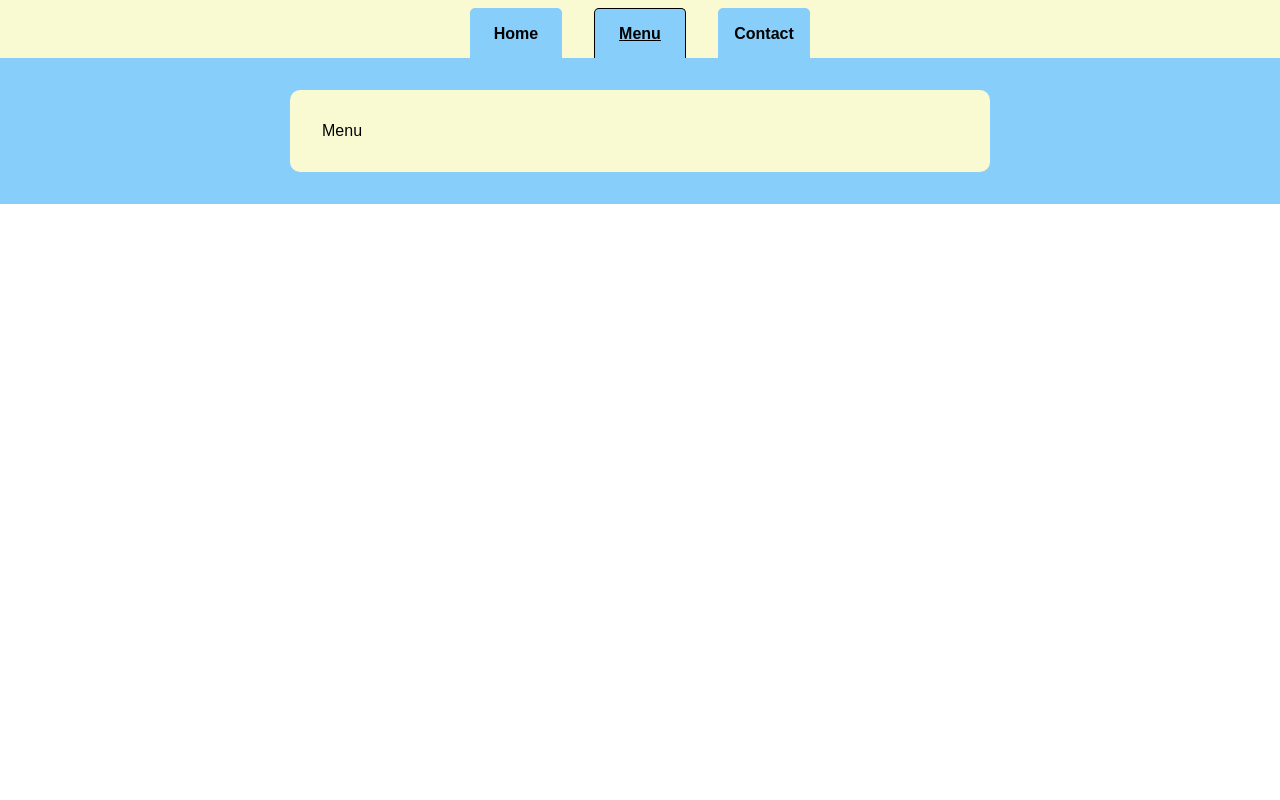
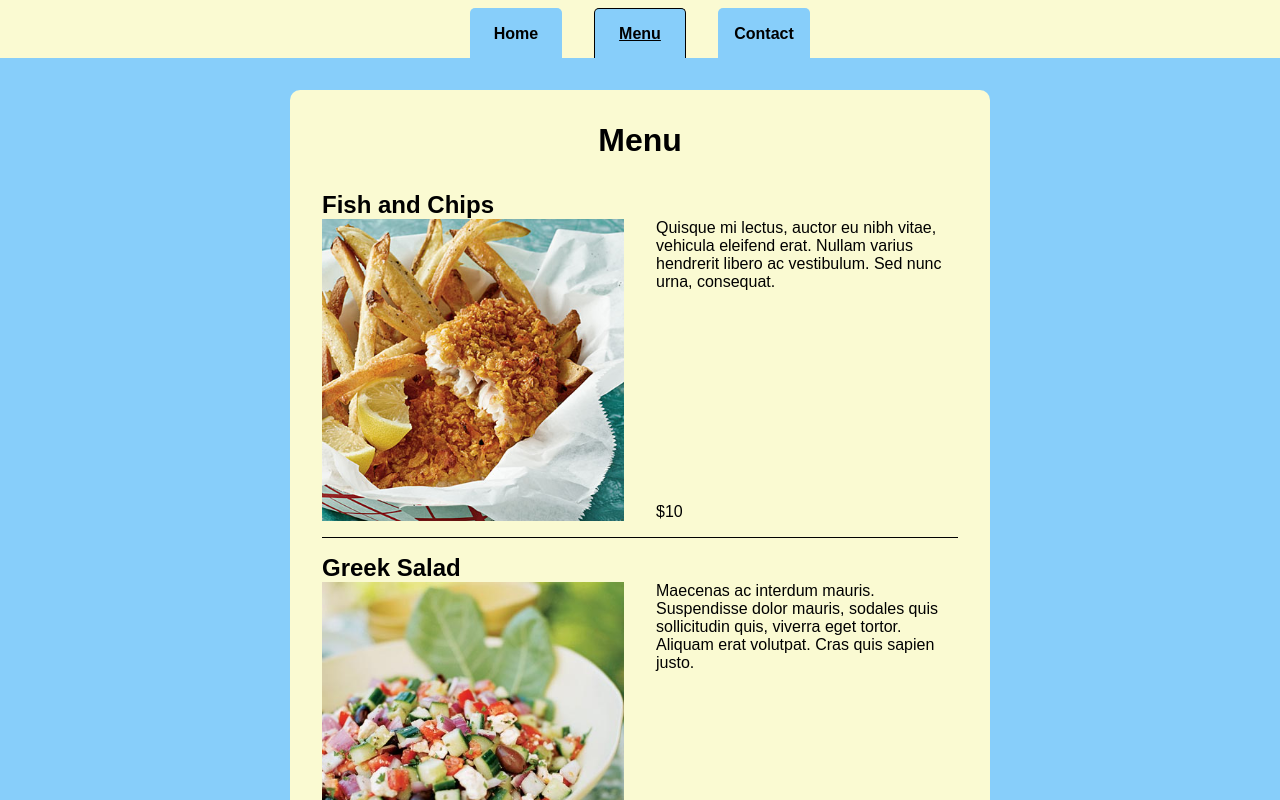
Before and after one commit to jundran/restaurant-page, a website built with webpack: page src/index.html in a window 1280 px wide. Both pictures are taken after a click on the element "Menu". Shown: the top 800 px of the page. Built offline with nearby package versions, Linux system fonts and the light colour scheme.

Commit message:
Finish menu page

```diff
--- a/package.json
+++ b/package.json
@@ -12,6 +12,8 @@
   "devDependencies": {
     "css-loader": "^6.7.2",
     "html-webpack-plugin": "^5.5.0",
+    "sass": "^1.56.2",
+    "sass-loader": "^13.2.0",
     "style-loader": "^3.3.1",
     "webpack": "^5.75.0",
     "webpack-cli": "^5.0.1",
--- a/src/data.js
+++ b/src/data.js
@@ -1,5 +1,39 @@
-const p1 = 'Lorem ipsum dolor sit amet, consectetur adipiscing elit, sed do eiusmod tempor incididunt ut labore et dolore magna aliqua. Nibh mauris cursus mattis molestie a iaculis at erat. Et netus et malesuada fames ac. Arcu dictum varius duis at consectetur lorem. Duis ultricies lacus sed turpis tincidunt id aliquet risus. Elit scelerisque mauris pellentesque pulvinar pellentesque habitant. Convallis a cras semper auctor neque vitae. Varius duis at consectetur lorem donec massa sapien faucibus. Blandit massa enim nec dui nunc mattis enim ut. Sed id semper risus in hendrerit gravida rutrum. Augue interdum velit euismod in pellentesque massa placerat duis ultricies. Amet consectetur adipiscing elit ut aliquam purus sit amet luctus. In fermentum et sollicitudin ac orci phasellus. At varius vel pharetra vel turpis nunc eget lorem dolor. Sollicitudin tempor id eu nisl nunc mi ipsum.'
+export const HOME_PARAGRAPH_ONE = 'Lorem ipsum dolor sit amet, consectetur adipiscing elit, sed do eiusmod tempor incididunt ut labore et dolore magna aliqua. Nibh mauris cursus mattis molestie a iaculis at erat. Et netus et malesuada fames ac. Arcu dictum varius duis at consectetur lorem. Duis ultricies lacus sed turpis tincidunt id aliquet risus. Elit scelerisque mauris pellentesque pulvinar pellentesque habitant. Convallis a cras semper auctor neque vitae. Varius duis at consectetur lorem donec massa sapien faucibus. Blandit massa enim nec dui nunc mattis enim ut. Sed id semper risus in hendrerit gravida rutrum. Augue interdum velit euismod in pellentesque massa placerat duis ultricies. Amet consectetur adipiscing elit ut aliquam purus sit amet luctus. In fermentum et sollicitudin ac orci phasellus. At varius vel pharetra vel turpis nunc eget lorem dolor. Sollicitudin tempor id eu nisl nunc mi ipsum.'
 
-const p2 = 'Ornare massa eget egestas purus viverra accumsan in nisl nisi. Facilisis volutpat est velit egestas. Pulvinar sapien et ligula ullamcorper. Cursus metus aliquam eleifend mi in nulla posuere sollicitudin aliquam. Quis hendrerit dolor magna eget est lorem ipsum dolor sit. Facilisis gravida neque convallis a cras semper auctor neque vitae. Et tortor consequat id porta nibh. Libero id faucibus nisl tincidunt eget nullam non nisi. Id aliquet risus feugiat in. In nibh mauris cursus mattis molestie a. Vel orci porta non pulvinar neque. Mauris commodo quis imperdiet massa tincidunt nunc pulvinar. Pulvinar etiam non quam lacus. Ut pharetra sit amet aliquam id. Porttitor rhoncus dolor purus non. Et netus et malesuada fames ac turpis egestas. Sed felis eget velit aliquet sagittis id consectetur purus ut.'
+export const HOME_PARAGRAPH_TWO = 'Ornare massa eget egestas purus viverra accumsan in nisl nisi. Facilisis volutpat est velit egestas. Pulvinar sapien et ligula ullamcorper. Cursus metus aliquam eleifend mi in nulla posuere sollicitudin aliquam. Quis hendrerit dolor magna eget est lorem ipsum dolor sit. Facilisis gravida neque convallis a cras semper auctor neque vitae. Et tortor consequat id porta nibh. Libero id faucibus nisl tincidunt eget nullam non nisi. Id aliquet risus feugiat in. In nibh mauris cursus mattis molestie a. Vel orci porta non pulvinar neque. Mauris commodo quis imperdiet massa tincidunt nunc pulvinar. Pulvinar etiam non quam lacus. Ut pharetra sit amet aliquam id. Porttitor rhoncus dolor purus non. Et netus et malesuada fames ac turpis egestas. Sed felis eget velit aliquet sagittis id consectetur purus ut.'
 
-export { p1, p2 }
+import m1 from './images/fish-and-chips.jpg'
+import m2 from './images/greek-salad.jpg'
+import m3 from './images/grilled-vegetable-pasta.jpg'
+import m4 from './images/apple-pie.webp'
+
+export const MENU_ITEMS = [
+  {
+    id: 1,
+    title: 'Fish and Chips',
+    price: 10,
+    image: m1,
+    text: 'Quisque mi lectus, auctor eu nibh vitae, vehicula eleifend erat. Nullam varius hendrerit libero ac vestibulum. Sed nunc urna, consequat. '
+  },
+  {
+    id: 2,
+    title: 'Greek Salad',
+    price: 9,
+    image: m2,
+    text: 'Maecenas ac interdum mauris. Suspendisse dolor mauris, sodales quis sollicitudin quis, viverra eget tortor. Aliquam erat volutpat. Cras quis sapien justo.'
+  },
+  {
+    id: 3,
+    title: 'Grilled Vegetable Pasta',
+    price: 14,
+    image: m3,
+    text: 'Aliquam mauris orci, tristique nec nulla et, fringilla bibendum nisi. Fusce nec faucibus dui, non dictum mauris.'
+  },
+  {
+    id: 4,
+    title: 'Apple Pie',
+    price: 6,
+    image: m4,
+    text: 'Etiam sit amet felis id eros tempor laoreet. Nulla imperdiet ante nec augue interdum ultricies. Etiam eu turpis lobortis ante. '
+  },
+]
--- a/src/index.js
+++ b/src/index.js
@@ -1,7 +1,7 @@
 import Home from './pages/home.js'
 import Menu from './pages/menu.js'
 import Contact from './pages/contact.js'
-import './styles.css'
+import './styles/index.css'
 
 // FUNCTIONS
 function createPageHolder() {
--- a/src/pages/home.js
+++ b/src/pages/home.js
@@ -1,19 +1,17 @@
-import { p1, p2 } from '../data.js'
+import { HOME_PARAGRAPH_ONE, HOME_PARAGRAPH_TWO } from '../data.js'
 import RestaurantImage from '../images/restaurant.jpg'
 
 export default function Home() {
-  const homepage = document.createElement('div')
-  homepage.className = 'page'
-
   const title = document.createElement('h1')
   title.textContent = 'Restaurant'
 
   const image = new Image()
   image.src = RestaurantImage
 
-  const para1 = addParagraph(p1)
-  const para2 = addParagraph(p2)
+  const para1 = addParagraph(HOME_PARAGRAPH_ONE)
+  const para2 = addParagraph(HOME_PARAGRAPH_TWO)
 
+  const homepage = document.createElement('div')
   ;[title, image, para1, para2].forEach(el => homepage.appendChild(el))
   return homepage
 }
--- a/src/pages/menu.js
+++ b/src/pages/menu.js
@@ -1,5 +1,38 @@
+import '../styles/menu.sass'
+import { MENU_ITEMS } from '../data.js'
+
 export default function Menu() {
   const menu = document.createElement('div')
-  menu.textContent = 'Menu'
+  const title = document.createElement('h1')
+  title.textContent = 'Menu'
+  menu.appendChild(title)
+
+  MENU_ITEMS.forEach(i => menu.appendChild(menuEntry(i.title, i.price, i.image, i.text)))
+
   return menu
 }
+
+function menuEntry(name, price, imageSrc, text) {
+  const title = document.createElement('h2')
+  title.textContent = name
+
+  const image = new Image()
+  image.src = imageSrc
+
+  const description = document.createElement('div')
+  description.className = 'description'
+  description.textContent = text
+  const itemPrice = document.createElement('p')
+  itemPrice.textContent = `$${price}`
+  description.appendChild(itemPrice)
+
+  const main = document.createElement('div')
+  main.appendChild(image)
+  main.appendChild(description)
+
+  const menuEntry = document.createElement('div')
+  menuEntry.className = 'menu-entry'
+  menuEntry.appendChild(title)
+  menuEntry.appendChild(main)
+  return menuEntry
+}
--- /dev/null
+++ b/src/styles/menu.sass
@@ -0,0 +1,25 @@
+.menu-entry
+  margin-bottom: 16px
+
+  &:not(:last-child)
+    padding-bottom: 16px
+    border-bottom: 1px solid #000
+
+  h2, p
+    margin: 0
+
+  > div
+    display: grid
+    grid-template-columns: 1fr 1fr
+    column-gap: 32px
+
+  .description
+    display: flex
+    flex-direction: column
+    justify-content: space-between
+    gap: 16px
+
+  @media(max-width: 500px)
+    .menu-entry
+      > div
+        grid-template-columns: 1fr
--- a/webpack.config.js
+++ b/webpack.config.js
@@ -20,7 +20,11 @@ module.exports = {
         use: ['style-loader', 'css-loader']
       },
       {
-        test: /\.jpg$/i,
+        test: /\.(sass|scss)$/i,
+        use: ['style-loader', 'css-loader', 'sass-loader']
+      },
+      {
+        test: /\.(jpg|webp)$/i,
         type: 'asset/resource'
       }
     ]
```
Also changed, not shown: README.md, src/images/apple-pie.webp (added), src/images/fish-and-chips.jpg (added), src/images/greek-salad.jpg (added), src/images/grilled-vegetable-pasta.jpg (added), src/styles/index.css (line endings or trailing spaces), 1 other file.
